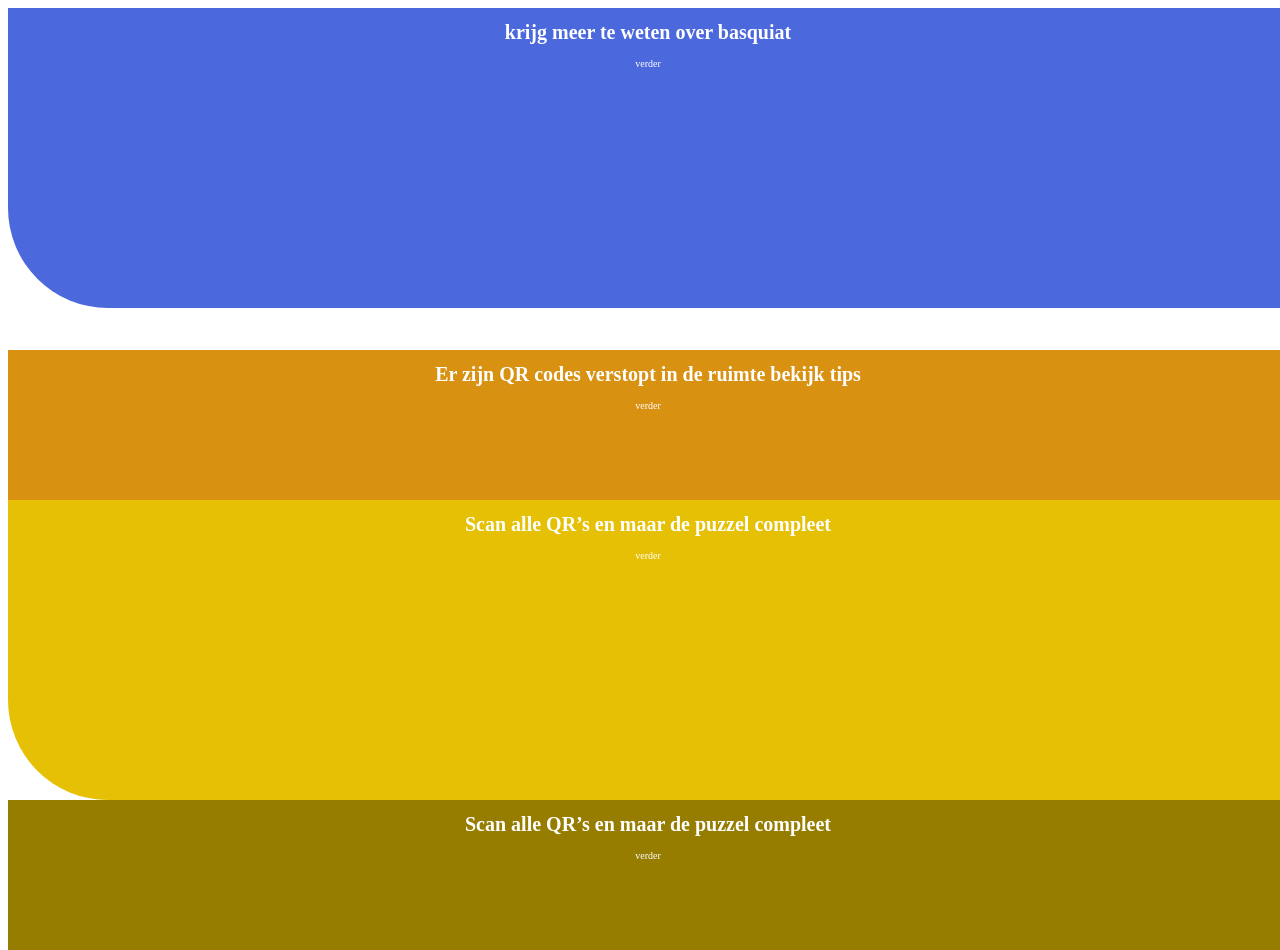
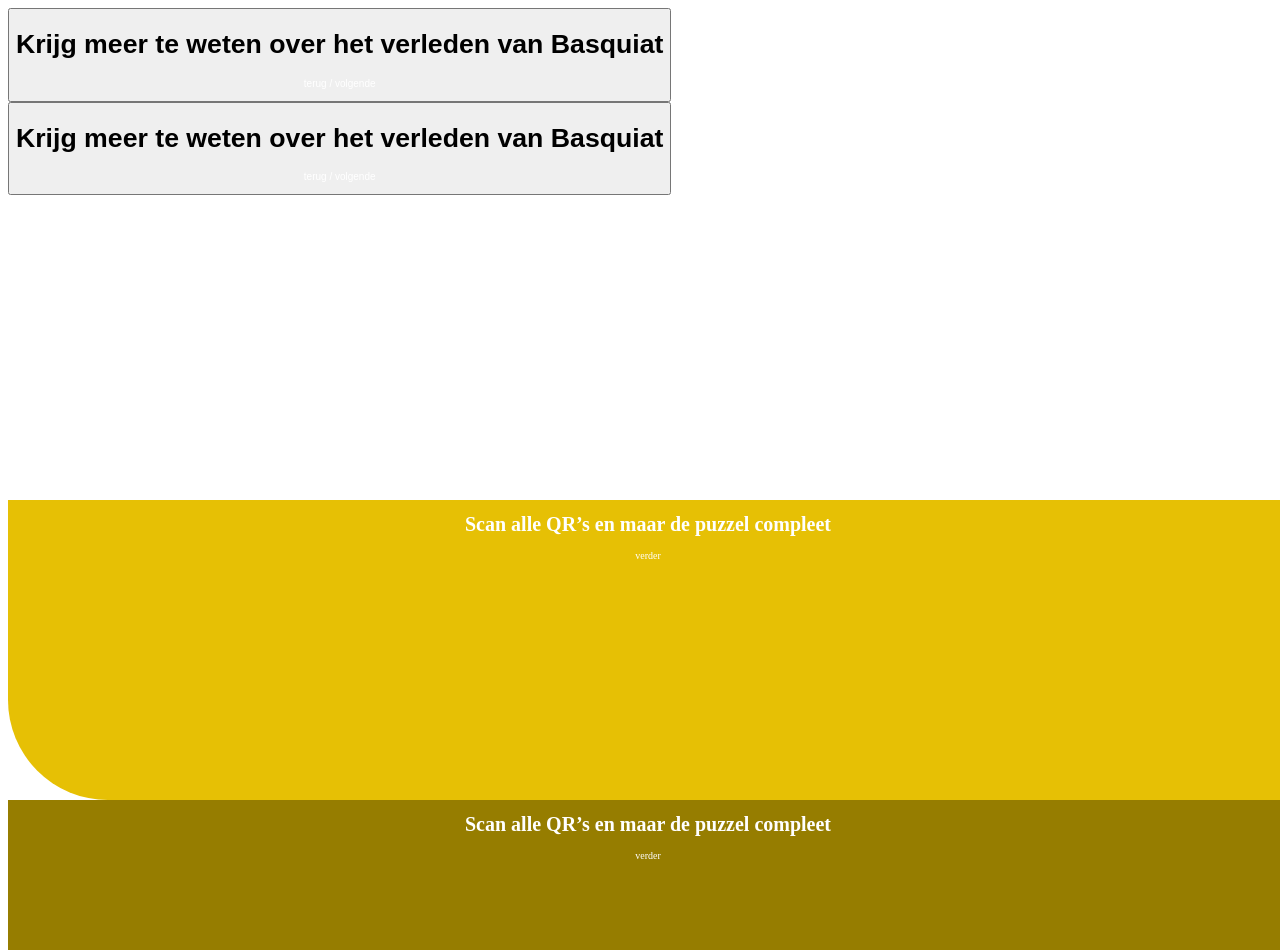
Before and after one commit to SemThijssen/Root-, a plain HTML site: page css/home.html in a window 1280 px wide. Drawn offline with Linux system fonts and the light colour scheme.

```diff
--- a/css/home.html
+++ b/css/home.html
@@ -12,20 +12,18 @@
 <body>
 
     <div id="dashboard2">
-        <div>
-            <h1>krijg meer te weten over basquiat</h1>
-
-
-            <p>verder</p>
-        </div>
+        <a href="feit2.html">
+            <button class="dashboard3 "><h1>Krijg meer te weten over het verleden van Basquiat</h1>
+            <p>terug / volgende</p></button>
+        </a>
 
 
     </div>
     <div class="dashboard3">
-        <div>
-            <h1>Er zijn QR codes verstopt in de ruimte bekijk tips</h1>
-            <p>verder</p>
-        </div>
+        <a href="feit2.html">
+            <button class="dashboard3 "><h1>Krijg meer te weten over het verleden van Basquiat</h1>
+            <p>terug / volgende</p></button>
+        </a>
 
     </div>
     <div id="dashboard4">
```
